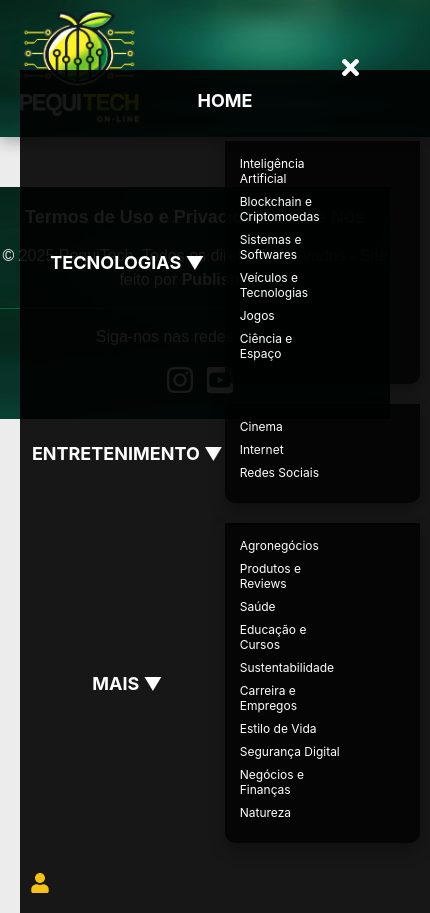
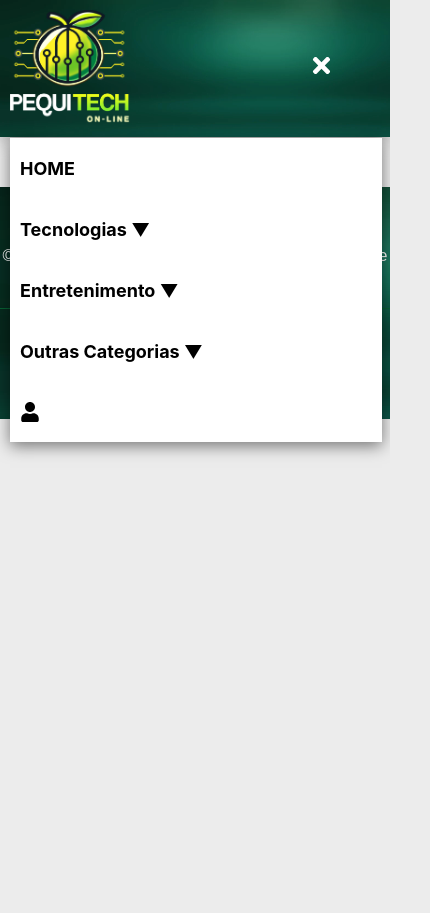
Before and after one commit to EngArantes/pequitech, a React (Create React App) app: page /login in a window 390 px wide. Both pictures are taken after a click on the button "Abrir menu". Shown: the whole page, 430 px wide, since content can reach past the window. After the commit the page ends 844 px from the top, so only its background shows below. Built offline with nearby package versions, Linux system fonts and the light colour scheme; no server answers; the database is empty.

Commit message:
mega menu

```diff
--- a/src/components/CSS/Header.css
+++ b/src/components/CSS/Header.css
@@ -1,4 +1,4 @@
-/* 🔹 Estilização do cabeçalho */
+/* 🔹 Estilização do cabeçalho (Desktop e Mobile) */
 .header-container {
   background-image: url("../../img/background_header.webp");
   background-size: cover;
@@ -9,7 +9,7 @@
   justify-content: space-around;
 }
 
-/* 🔹 Alinhamento do menu */
+/* 🔹 Alinhamento do menu (Desktop e Mobile) */
 .nav-links {
   display: flex;
   align-items: center;
@@ -17,7 +17,7 @@
   position: relative;
 }
 
-/* 🔹 Logomarca */
+/* 🔹 Logomarca (Desktop e Mobile) */
 .logo-container img {
   margin-right: 100px;
   width: 120px;
@@ -49,7 +49,7 @@
   transform: translateY(-2px);
 }
 
-/* 🔹 Ícones */
+/* 🔹 Ícones (Desktop e Mobile) */
 .icon-button {
   background: none;
   border: none;
@@ -83,7 +83,7 @@
   z-index: 1000;
 }
 
-/* Mega Menu */
+/* Mega Menu (Desktop) */
 .mega-menu {
   position: relative;
   display: flex;
@@ -103,14 +103,14 @@
   background: #5f5f5f;
   padding: 20px;
   box-shadow: 0 8px 16px rgba(0, 0, 0, 0.3); /* Sombra mais suave */
-  width: 150%; /* Ocupa toda a largura do container pai */
-  z-index: 10;
+  width: 130%; /* Ocupa toda a largura do container pai */
+  z-index: 100;
   flex-wrap: wrap;
   justify-content: space-around;
   border-radius: 0 0 10px 10px; /* Bordas arredondadas apenas na parte inferior */
 }
 
-/* Estilo para as colunas do mega menu */
+/* Estilo para as colunas do mega menu (Desktop) */
 .mega-menu-column {
   width: 100%;
   padding: 10px;
@@ -125,8 +125,12 @@
   padding-bottom: 5px;
 }
 
-/* Sub-itens do mega menu */
+/* Sub-itens do mega menu (Desktop) */
 .sub-item {
+  padding: 10px;
+  font-size: 1.2rem;
+  text-align: left; /* Alinha o texto à esquerda */
+  width: 100%; /* Ocupa toda a largura disponível */
   display: block;
   color: #ffffff;
   text-decoration: none;
@@ -140,7 +144,7 @@
   transform: translateX(5px); /* Efeito de deslocamento */
 }
 
-/* Animação de fade-in */
+/* Animação de fade-in (Desktop) */
 @keyframes fadeIn {
   from {
     opacity: 0;
@@ -152,78 +156,74 @@
   }
 }
 
-/* Responsividade */
+/* Responsividade (Mobile) */
 @media (max-width: 1024px) {
   .header-container {
-    width: 100%;
-    max-width: 100vw;
+    justify-content: space-between; /* Altera para space-between */
+    padding: 10px;
+  }
+
+  .nav-links {
+    width: 95%; /* Ocupa toda a largura disponível */
+    justify-content: space-between; /* Altera para space-between */
+  }
+
+  .logo-container img {
+    margin-right: 0; /* Remove a margem direita */
   }
 
   .menu-toggle {
     display: block;
     width: 80px;
     height: 80px;
+    margin-right: 0; /* Remove a margem direita */
+    position: static; /* Remove o posicionamento absoluto */
   }
 
   .menu-items {
     display: none;
     flex-direction: column;
     position: absolute;
-    top: 60px; /* Ajuste conforme o espaço disponível */
+    top: 128px; /* Ajuste conforme o espaço disponível */
     left: 0;
     width: 100%;
-    background-color: rgba(0, 0, 0, 0.9);
+    background-color: white;
     padding: 10px;
     z-index: 999;
   }
-  .nav-links {
-    display: flex;
-    align-items: center;
-    justify-content: space-between; /* Adiciona espaço entre logo e menu */
-    position: relative;
-    width: 100%; /* Garante que o container ocupe toda a largura disponível */
-  }
-
 
   .menu-items.open {
     display: flex; /* Exibe o menu quando a classe 'open' é adicionada */
+    box-shadow: 0 4px 15px rgba(0, 0, 0, 0.5);
   }
 
   .nav-item {
     padding: 10px 0;
-    text-align: center;
+    text-align: left;
     width: 100%;
+    color: black;
+  }
+
+  .mega-menu {
+    flex-direction: column; /* Altera para coluna */
   }
 
   .mega-menu-content {
     position: static;
-    width: 90%;
-    padding: 10px;
-    background-color: rgba(0, 0, 0, 0.8);
+    width: 100%;
+    padding: 0;
+    background-color: white;
+    display: none; /* Esconde o conteúdo do mega menu por padrão */
   }
 
-  .mega-menu-column {
-    width: 100%;
-  }
-}
-
-@media (max-width: 768px) {
-  .mega-menu-content {
-    display: grid;
-    grid-template-columns: repeat(2, 1fr); /* 2 colunas */
-    gap: 10px; /* Espaço entre os cards */
-  }
-
-  .mega-menu-column {
-    width: 100%;
-    padding: 5px;
-  }
-
-  .mega-menu-column h3 {
-    font-size: 14px; /* Reduz o tamanho da fonte */
+  .mega-menu-content.show {
+    display: flex; /* Exibe o conteúdo do mega menu quando a classe 'show' é adicionada */
+    flex-direction: column; /* Altera para coluna */
   }
 
   .sub-item {
-    font-size: 12px; /* Reduz o tamanho dos sub-itens */
+    padding: 10px;
+    font-size: 14px;
+    color: black;
   }
 }
--- a/src/components/Header.jsx
+++ b/src/components/Header.jsx
@@ -12,6 +12,13 @@ const Header = () => {
   const [isMenuOpen, setIsMenuOpen] = useState(false);
   const { currentUser, logout } = useAuth();
   const { news, filterNewsByCategory } = useNews();
+  const [openDropdown, setOpenDropdown] = useState(null);
+
+  const toggleMenu = () => setIsMenuOpen(!isMenuOpen);
+
+  const toggleDropdown = (menu) => {
+    setOpenDropdown(openDropdown === menu ? null : menu);
+  };
 
   const toggleModal = () => {
     setIsModalOpen(!isModalOpen);
@@ -21,26 +28,18 @@ const Header = () => {
     logout();
   };
 
-  const toggleMenu = () => {
-    console.log("Menu toggled:", !isMenuOpen); // Adicione um log para verificar o estado
-    setIsMenuOpen(prevState => !prevState); // Use uma função de atualização de estado mais segura
-  };
-
   const closeMegaMenu = (e) => {
-    if (!e.target.closest('.header-container')) { // Verifique se o clique foi fora do header
-      setIsMenuOpen(false); // Fecha o menu se o clique for fora
+    if (!e.target.closest('.header-container')) {
+      setIsMenuOpen(false);
     }
   };
 
-
   const handleCategoryClick = (categoria) => {
-    toggleMenu(); // Fecha o menu ao clicar em uma categoria
+    toggleMenu();
     if (news.length === 0 || news[0].category !== categoria) {
       filterNewsByCategory(categoria.toLowerCase());
     }
   };
-
-
 
   return (
     <header className="header-container" onClick={closeMegaMenu}>
@@ -57,9 +56,9 @@ const Header = () => {
           <Link to="/" className="nav-item" onClick={toggleMenu}>HOME</Link>
 
           <div className="mega-menu">
-            <span className="nav-item">TECNOLOGIAS ▼</span>
-            <div className="mega-menu-content">
-              <div className="mega-menu-column">
+            <span className="nav-item" onClick={() => toggleDropdown('tecnologias')}>Tecnologias ▼</span>
+            <div className={`mega-menu-content ${openDropdown === 'tecnologias' ? 'show' : ''}`}>
+
                 <Link
                   to="/categoria/inteligencia-artificial"
                   className="sub-item"
@@ -102,14 +101,14 @@ const Header = () => {
                 >
                   Ciência e Espaço
                 </Link>
-              </div>
+
             </div>
           </div>
 
           <div className="mega-menu">
-            <span className="nav-item">ENTRETENIMENTO ▼</span>
-            <div className="mega-menu-content">
-              <div className="mega-menu-column">
+          <span className="nav-item" onClick={() => toggleDropdown('entretenimento')}>Entretenimento ▼</span>
+          <div className={`mega-menu-content ${openDropdown === 'entretenimento' ? 'show' : ''}`}>
+
                 <Link
                   to="/categoria/cinema"
                   className="sub-item"
@@ -131,15 +130,15 @@ const Header = () => {
                 >
                   Redes Sociais
                 </Link>
-              </div>
+
             </div>
           </div>
 
           <div className="mega-menu">
-            <span className="nav-item">MAIS ▼</span>
-            <div className="mega-menu-content">
-              <div className="mega-menu-column">
-              <Link
+            <span className="nav-item" onClick={() => toggleDropdown('mais')}>Outras Categorias ▼</span>
+            <div className={`mega-menu-content ${openDropdown === 'mais' ? 'show' : ''}`}>
+
+                <Link
                   to="/categoria/agronegocios"
                   className="sub-item"
                   onClick={() => handleCategoryClick('agronegocios')}
@@ -209,7 +208,7 @@ const Header = () => {
                 >
                   Natureza
                 </Link>
-              </div>
+
             </div>
           </div>
 
```
